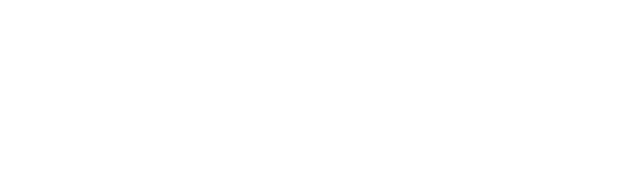
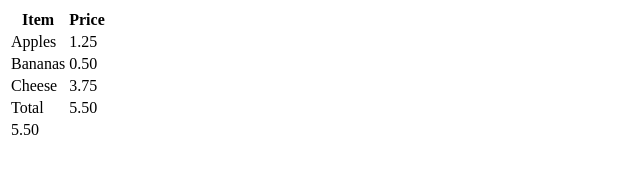
Before and after one commit to acciojob/grofers-checkout-2-HarenderSingh8055, a website: page main.html in a window 1280 px wide. Shown: the whole page, without its empty margins (0-640 px from the left). Drawn offline with Linux system fonts and the light colour scheme.

Commit message:
created a submission

```diff
--- a/main.html
+++ b/main.html
@@ -7,6 +7,35 @@
 </head>
 
 <body>
+
+	<table>
+  <thead>
+    <tr>
+      <th>Item</th>
+      <th>Price</th>
+    </tr>
+  </thead>
+  <tbody>
+    <tr>
+      <td>Apples</td>
+      <td data-ns-test="prices">1.25</td>
+    </tr>
+    <tr>
+      <td>Bananas</td>
+      <td data-ns-test="prices">0.50</td>
+    </tr>
+    <tr>
+      <td>Cheese</td>
+      <td data-ns-test="prices">3.75</td>
+    </tr>
+  </tbody>
+  <tfoot>
+    <tr>
+      <td>Total</td>
+      <td data-ns-test="grandTotal">5.50</td>
+    </tr>
+  </tfoot>
+</table>
 	<!-- the entire body must be written by student -->
     <script type="text/javascript" src="./script.js">
 </script>
--- a/script.js
+++ b/script.js
@@ -1 +1,16 @@
 //your code here
+// Get all the prices listed in the HTML table
+const prices = document.querySelectorAll('[data-ns-test="prices"]');
+
+// Calculate the sum of all prices
+let totalPrice = 0;
+prices.forEach(price => {
+  totalPrice += parseFloat(price.textContent);
+});
+
+// Create a new row in the HTML table to display the total price
+const table = document.querySelector('table');
+const newRow = table.insertRow();
+const newCell = newRow.insertCell();
+newCell.setAttribute('data-ns-test', 'grandTotal');
+newCell.textContent = totalPrice.toFixed(2);
```
